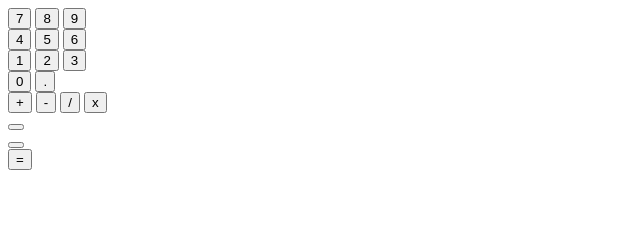
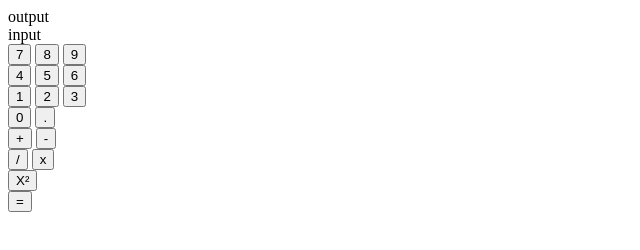
Before and after one commit to Soadaa56/calculator, a plain HTML site: page index.html in a window 1280 px wide. Shown: the whole page, without its empty margins (0-640 px from the left). Drawn offline with Linux system fonts and the light colour scheme.

Commit message:
update layout of buttons

```diff
--- a/index.html
+++ b/index.html
@@ -10,8 +10,8 @@
 <body>
     <div id="calculator-container">
         <div id="display">
-            <div id="display-output"></div>
-            <div id="display-input"></div>
+            <div id="display-output">output</div>
+            <div id="display-input">input</div>
         </div>
         <div id="buttons-container">
             <div id="numbers">
@@ -39,14 +39,13 @@
                 <div class="top-row">
                     <button>+</button>
                     <button>-</button>
+                </div>
+                <div class="middle-top-row">
                     <button>/</button>
                     <button>x</button>
                 </div>
-                <div class="middle-top-row">
-                    <button></button>
-                </div>
                 <div class="middle-bottom-row">
-                    <button></button>
+                    <button>X<span>&#178;</span></button>
                 </div>
                 <div class="bottom-row">
                     <button>=</button>
```
